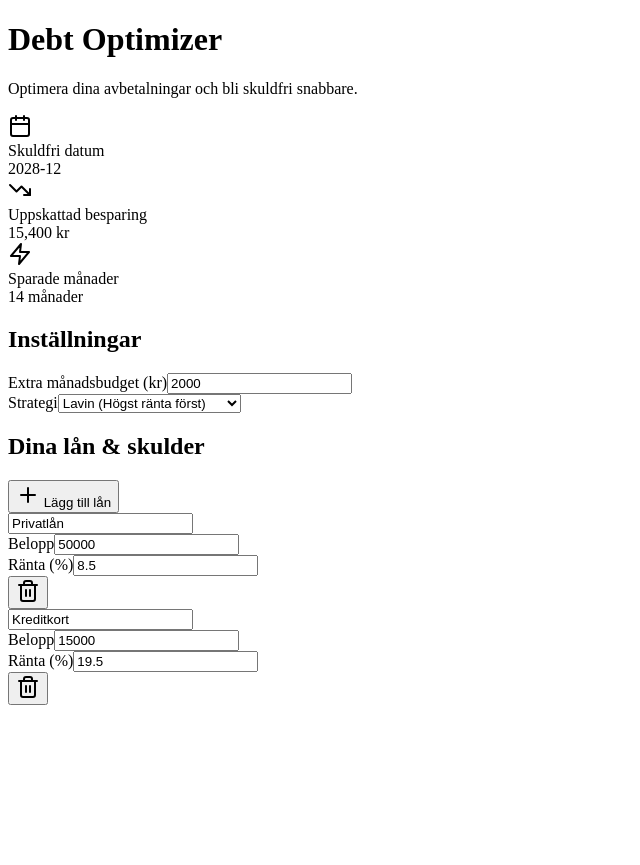
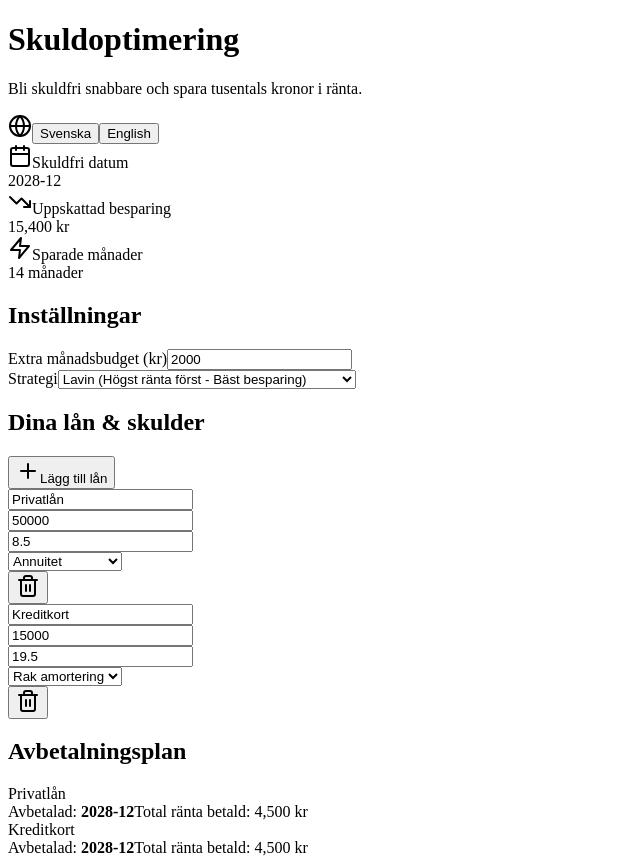
Before and after one commit to jonjys/debt-optimizer-standalone, a Next.js app: page / in a window 1280 px wide. Shown: the whole page, without its empty margins (0-640 px from the left). Before the commit the page ends 800 px from the top, so only its background shows below. Built offline with nearby package versions, Linux system fonts and the light colour scheme.

Commit message:
Update DebtOptimizerView.tsx

```diff
--- a/components/debt-optimizer/DebtOptimizerView.tsx
+++ b/components/debt-optimizer/DebtOptimizerView.tsx
@@ -1,12 +1,14 @@
 // components/debt-optimizer/DebtOptimizerView.tsx
 "use client";
 
-import React, { useState } from "react";
-import { Plus, Trash2, TrendingDown, Calendar, Zap } from "lucide-react";
+import React, { useState, useMemo } from "react";
+import { Plus, Trash2, TrendingDown, Calendar, Zap, Globe } from "lucide-react";
 import { calculateDebtStrategy } from "@/lib/debt-optimizer/engine";
-import type { Loan, DebtOptimizerResult } from "@/lib/debt-optimizer/types";
+import type { Loan } from "@/lib/debt-optimizer/types";
 
 export function DebtOptimizerView() {
+  const [lang, setLang] = useState<"sv" | "en">("sv");
+
   const [loans, setLoans] = useState<Loan[]>([
     {
       id: "1",
@@ -14,127 +16,197 @@ export function DebtOptimizerView() {
       balance: 50000,
       interestRate: 8.5,
       amortizationType: "annuity",
-      fixedAmortization: 1200,
-      targetMonthlyPayment: 1500,
     },
     {
       id: "2",
       name: "Kreditkort",
       balance: 15000,
       interestRate: 19.5,
-      amortizationType: "free",
-      fixedAmortization: 500,
-      targetMonthlyPayment: 800,
+      amortizationType: "straight",
     },
   ]);
 
   const [monthlyExtraBudget, setMonthlyExtraBudget] = useState<number>(2000);
   const [strategy, setStrategy] = useState<"avalanche" | "snowball">("avalanche");
 
-  const result: DebtOptimizerResult = calculateDebtStrategy({
+  const result = useMemo(() => {
+    return calculateDebtStrategy({
       loans,
       monthlyExtraBudget,
       strategy,
     });
+  }, [loans, monthlyExtraBudget, strategy]);
 
-  const addLoan = () => {
+  const handleAddLoan = () => {
     const newLoan: Loan = {
       id: Date.now().toString(),
-      name: "Ny skuld",
+      name: lang === "sv" ? "Ny skuld" : "New Debt",
       balance: 10000,
       interestRate: 10,
-      amortizationType: "free",
-      fixedAmortization: 300,
-      targetMonthlyPayment: 500,
+      amortizationType: "annuity",
     };
     setLoans([...loans, newLoan]);
   };
 
-  const removeLoan = (id: string) => {
-    setLoans(loans.filter((loan) => loan.id !== id));
+  const handleRemoveLoan = (id: string) => {
+    setLoans(loans.filter((l) => l.id !== id));
   };
 
-  const updateLoan = (id: string, field: keyof Loan, value: any) => {
+  const handleUpdateLoan = (id: string, field: keyof Loan, value: any) => {
     setLoans(
-      loans.map((loan) => (loan.id === id ? { ...loan, [field]: value } : loan))
+      loans.map((l) => (l.id === id ? { ...l, [field]: value } : l))
     );
   };
 
+  const t = {
+    sv: {
+      title: "Skuldoptimering",
+      subtitle: "Bli skuldfri snabbare och spara tusentals kronor i ränta.",
+      freedomDate: "Skuldfri datum",
+      savings: "Uppskattad besparing",
+      monthsSaved: "Sparade månader",
+      monthsUnit: "månader",
+      settings: "Inställningar",
+      extraBudget: "Extra månadsbudget (kr)",
+      strategy: "Strategi",
+      avalanche: "Lavin (Högst ränta först - Bäst besparing)",
+      snowball: "Snöboll (Minst belopp först - Psykologisk vinst)",
+      loansTitle: "Dina lån & skulder",
+      addLoan: "Lägg till lån",
+      loanName: "Lånenamn",
+      balance: "Belopp (kr)",
+      rate: "Ränta (%)",
+      type: "Amorteringstyp",
+      annuity: "Annuitet",
+      straight: "Rak amortering",
+      milestones: "Avbetalningsplan",
+      paidOff: "Avbetalad",
+      interestPaid: "Total ränta betald",
+    },
+    en: {
+      title: "Debt Optimizer",
+      subtitle: "Become debt-free faster and save thousands in interest.",
+      freedomDate: "Debt-free Date",
+      savings: "Estimated Savings",
+      monthsSaved: "Months Saved",
+      monthsUnit: "months",
+      settings: "Settings",
+      extraBudget: "Extra Monthly Budget ($/kr)",
+      strategy: "Strategy",
+      avalanche: "Avalanche (Highest interest first - Best savings)",
+      snowball: "Snowball (Lowest balance first - Quick wins)",
+      loansTitle: "Your Loans & Debts",
+      addLoan: "Add Loan",
+      loanName: "Loan Name",
+      balance: "Balance",
+      rate: "Interest Rate (%)",
+      type: "Amortization Type",
+      annuity: "Annuity",
+      straight: "Straight",
+      milestones: "Payoff Schedule",
+      paidOff: "Paid off",
+      interestPaid: "Total interest paid",
+    },
+  }[lang];
+
   return (
-    <div className="max-w-4xl mx-auto space-y-8">
-      <header className="text-center space-y-2">
-        <h1 className="text-3xl font-bold tracking-tight text-white">Debt Optimizer</h1>
-        <p className="text-slate-400">
-          Optimera dina avbetalningar och bli skuldfri snabbare.
-        </p>
-      </header>
+    <div className="max-w-4xl mx-auto space-y-8 py-4">
+      {/* Header & Language Switcher */}
+      <div className="flex flex-col md:flex-row md:items-center justify-between gap-4 border-b border-slate-800 pb-6">
+        <div>
+          <h1 className="text-3xl font-bold tracking-tight text-white">{t.title}</h1>
+          <p className="text-slate-400 mt-1">{t.subtitle}</p>
+        </div>
 
-      <div className="grid grid-cols-1 md:grid-cols-3 gap-4">
-        <div className="bg-slate-900 border border-slate-800 p-4 rounded-xl flex items-center gap-3">
-          <Calendar className="w-8 h-8 text-emerald-400" />
-          <div>
-            <div className="text-xs text-slate-400">Skuldfri datum</div>
-            <div className="text-xl font-semibold text-white">{result.freedomDate}</div>
+        <div className="flex items-center gap-2 bg-slate-900 border border-slate-800 p-1.5 rounded-lg w-fit">
+          <Globe className="w-4 h-4 text-slate-400 ml-1" />
+          <button
+            onClick={() => setLang("sv")}
+            className={`px-3 py-1 rounded-md text-xs font-semibold transition ${
+              lang === "sv" ? "bg-teal-500 text-slate-950" : "text-slate-400 hover:text-white"
+            }`}
+          >
+            Svenska
+          </button>
+          <button
+            onClick={() => setLang("en")}
+            className={`px-3 py-1 rounded-md text-xs font-semibold transition ${
+              lang === "en" ? "bg-teal-500 text-slate-950" : "text-slate-400 hover:text-white"
+            }`}
+          >
+            English
+          </button>
         </div>
       </div>
 
-        <div className="bg-slate-900 border border-slate-800 p-4 rounded-xl flex items-center gap-3">
-          <TrendingDown className="w-8 h-8 text-blue-400" />
-          <div>
-            <div className="text-xs text-slate-400">Uppskattad besparing</div>
-            <div className="text-xl font-semibold text-white">
+      {/* KPI Cards */}
+      <div className="grid grid-cols-1 md:grid-cols-3 gap-4">
+        <div className="bg-slate-900 border border-slate-800 rounded-xl p-5">
+          <div className="flex items-center gap-3 text-teal-400 mb-2">
+            <Calendar className="w-5 h-5" />
+            <span className="text-sm font-medium text-slate-400">{t.freedomDate}</span>
+          </div>
+          <div className="text-2xl font-bold text-white">{result.freedomDate}</div>
+        </div>
+
+        <div className="bg-slate-900 border border-slate-800 rounded-xl p-5">
+          <div className="flex items-center gap-3 text-emerald-400 mb-2">
+            <TrendingDown className="w-5 h-5" />
+            <span className="text-sm font-medium text-slate-400">{t.savings}</span>
+          </div>
+          <div className="text-2xl font-bold text-emerald-400">
             {result.totalSavings.toLocaleString()} kr
+          </div>
+        </div>
+
+        <div className="bg-slate-900 border border-slate-800 rounded-xl p-5">
+          <div className="flex items-center gap-3 text-amber-400 mb-2">
+            <Zap className="w-5 h-5" />
+            <span className="text-sm font-medium text-slate-400">{t.monthsSaved}</span>
+          </div>
+          <div className="text-2xl font-bold text-white">
+            {result.monthsSaved} {t.monthsUnit}
           </div>
         </div>
       </div>
 
-        <div className="bg-slate-900 border border-slate-800 p-4 rounded-xl flex items-center gap-3">
-          <Zap className="w-8 h-8 text-amber-400" />
-          <div>
-            <div className="text-xs text-slate-400">Sparade månader</div>
-            <div className="text-xl font-semibold text-white">
-              {result.monthsSaved} månader
-            </div>
-          </div>
-        </div>
-      </div>
-
-      <div className="bg-slate-900 border border-slate-800 p-6 rounded-xl space-y-4">
-        <h2 className="text-lg font-semibold text-white">Inställningar</h2>
+      {/* Settings */}
+      <div className="bg-slate-900 border border-slate-800 rounded-xl p-6 space-y-4">
+        <h2 className="text-lg font-semibold text-white">{t.settings}</h2>
         <div className="grid grid-cols-1 md:grid-cols-2 gap-4">
           <div>
-            <label className="block text-sm text-slate-400 mb-1">
-              Extra månadsbudget (kr)
-            </label>
+            <label className="block text-sm text-slate-400 mb-2">{t.extraBudget}</label>
             <input
               type="number"
               value={monthlyExtraBudget}
               onChange={(e) => setMonthlyExtraBudget(Number(e.target.value))}
-              className="w-full bg-slate-950 border border-slate-800 rounded-lg px-3 py-2 text-white"
+              className="w-full bg-slate-950 border border-slate-800 rounded-lg px-4 py-2.5 text-white focus:outline-none focus:border-teal-500"
             />
           </div>
           <div>
-            <label className="block text-sm text-slate-400 mb-1">Strategi</label>
+            <label className="block text-sm text-slate-400 mb-2">{t.strategy}</label>
             <select
               value={strategy}
-              onChange={(e) => setStrategy(e.target.value as "avalanche" | "snowball")}
-              className="w-full bg-slate-950 border border-slate-800 rounded-lg px-3 py-2 text-white"
+              onChange={(e) => setStrategy(e.target.value as any)}
+              className="w-full bg-slate-950 border border-slate-800 rounded-lg px-4 py-2.5 text-white focus:outline-none focus:border-teal-500"
             >
-              <option value="avalanche">Lavin (Högst ränta först)</option>
-              <option value="snowball">Snöboll (Minsta skuld först)</option>
+              <option value="avalanche">{t.avalanche}</option>
+              <option value="snowball">{t.snowball}</option>
             </select>
           </div>
         </div>
       </div>
 
-      <div className="bg-slate-900 border border-slate-800 p-6 rounded-xl space-y-4">
-        <div className="flex justify-between items-center">
-          <h2 className="text-lg font-semibold text-white">Dina lån & skulder</h2>
+      {/* Loans List */}
+      <div className="bg-slate-900 border border-slate-800 rounded-xl p-6 space-y-4">
+        <div className="flex items-center justify-between">
+          <h2 className="text-lg font-semibold text-white">{t.loansTitle}</h2>
           <button
-            onClick={addLoan}
-            className="flex items-center gap-2 bg-emerald-600 hover:bg-emerald-500 text-white text-sm px-3 py-2 rounded-lg transition"
+            onClick={handleAddLoan}
+            className="flex items-center gap-2 bg-teal-500 hover:bg-teal-400 text-slate-950 px-4 py-2 rounded-lg font-semibold text-sm transition"
           >
-            <Plus className="w-4 h-4" /> Lägg till lån
+            <Plus className="w-4 h-4" />
+            {t.addLoan}
           </button>
         </div>
 
@@ -142,48 +214,83 @@ export function DebtOptimizerView() {
           {loans.map((loan) => (
             <div
               key={loan.id}
-              className="bg-slate-950 border border-slate-800 p-4 rounded-lg flex flex-col md:flex-row gap-4 items-center justify-between"
+              className="grid grid-cols-1 md:grid-cols-12 gap-3 items-center bg-slate-950 p-4 rounded-xl border border-slate-800"
             >
+              <div className="md:col-span-3">
                 <input
                   type="text"
                   value={loan.name}
-                onChange={(e) => updateLoan(loan.id, "name", e.target.value)}
-                className="bg-transparent text-white font-medium focus:outline-none border-b border-transparent focus:border-slate-700"
+                  onChange={(e) => handleUpdateLoan(loan.id, "name", e.target.value)}
+                  className="w-full bg-transparent border-b border-slate-800 focus:border-teal-500 text-white py-1 font-medium text-sm focus:outline-none"
+                  placeholder={t.loanName}
                 />
-              <div className="flex flex-wrap gap-3 items-center">
-                <div>
-                  <span className="text-xs text-slate-500 block">Belopp</span>
+              </div>
+
+              <div className="md:col-span-3">
                 <input
                   type="number"
                   value={loan.balance}
-                    onChange={(e) =>
-                      updateLoan(loan.id, "balance", Number(e.target.value))
-                    }
-                    className="w-24 bg-slate-900 border border-slate-800 rounded px-2 py-1 text-white text-sm"
+                  onChange={(e) => handleUpdateLoan(loan.id, "balance", Number(e.target.value))}
+                  className="w-full bg-transparent border-b border-slate-800 focus:border-teal-500 text-slate-300 py-1 text-sm focus:outline-none"
+                  placeholder={t.balance}
                 />
               </div>
-                <div>
-                  <span className="text-xs text-slate-500 block">Ränta (%)</span>
+
+              <div className="md:col-span-2">
                 <input
                   type="number"
+                  step="0.1"
                   value={loan.interestRate}
-                    onChange={(e) =>
-                      updateLoan(loan.id, "interestRate", Number(e.target.value))
-                    }
-                    className="w-16 bg-slate-900 border border-slate-800 rounded px-2 py-1 text-white text-sm"
+                  onChange={(e) => handleUpdateLoan(loan.id, "interestRate", Number(e.target.value))}
+                  className="w-full bg-transparent border-b border-slate-800 focus:border-teal-500 text-slate-300 py-1 text-sm focus:outline-none"
+                  placeholder={t.rate}
                 />
               </div>
+
+              <div className="md:col-span-3">
+                <select
+                  value={loan.amortizationType}
+                  onChange={(e) => handleUpdateLoan(loan.id, "amortizationType", e.target.value)}
+                  className="w-full bg-slate-900 border border-slate-800 rounded-lg px-2 py-1.5 text-xs text-slate-300 focus:outline-none"
+                >
+                  <option value="annuity">{t.annuity}</option>
+                  <option value="straight">{t.straight}</option>
+                </select>
+              </div>
+
+              <div className="md:col-span-1 flex justify-end">
                 <button
-                  onClick={() => removeLoan(loan.id)}
-                  className="text-slate-500 hover:text-red-400 transition p-1"
+                  onClick={() => handleRemoveLoan(loan.id)}
+                  className="text-slate-500 hover:text-rose-400 p-1 transition"
                 >
-                  <Trash2 className="w-5 h-5" />
+                  <Trash2 className="w-4 h-4" />
                 </button>
               </div>
             </div>
           ))}
         </div>
       </div>
+
+      {/* Payoff Milestones */}
+      {result.milestones.length > 0 && (
+        <div className="bg-slate-900 border border-slate-800 rounded-xl p-6 space-y-4">
+          <h2 className="text-lg font-semibold text-white">{t.milestones}</h2>
+          <div className="space-y-2">
+            {result.milestones.map((m) => (
+              <div
+                key={m.loanId}
+                className="flex items-center justify-between p-3 bg-slate-950 rounded-lg border border-slate-800 text-sm"
+              >
+                <span className="font-medium text-slate-200">{m.loanName}</span>
+                <div className="flex items-center gap-4 text-xs text-slate-400">
+                  <span>{t.paidOff}: <strong className="text-teal-400">{m.payoffDate}</strong></span>
+                  <span>{t.interestPaid}: {m.totalInterestPaid.toLocaleString()} kr</span>
+                </div>
+              </div>
+            ))}
+          </div>
+        </div>
+      )}
     </div>
   );
 }
```
Lines whose indentation alone changed are shown as unchanged.
